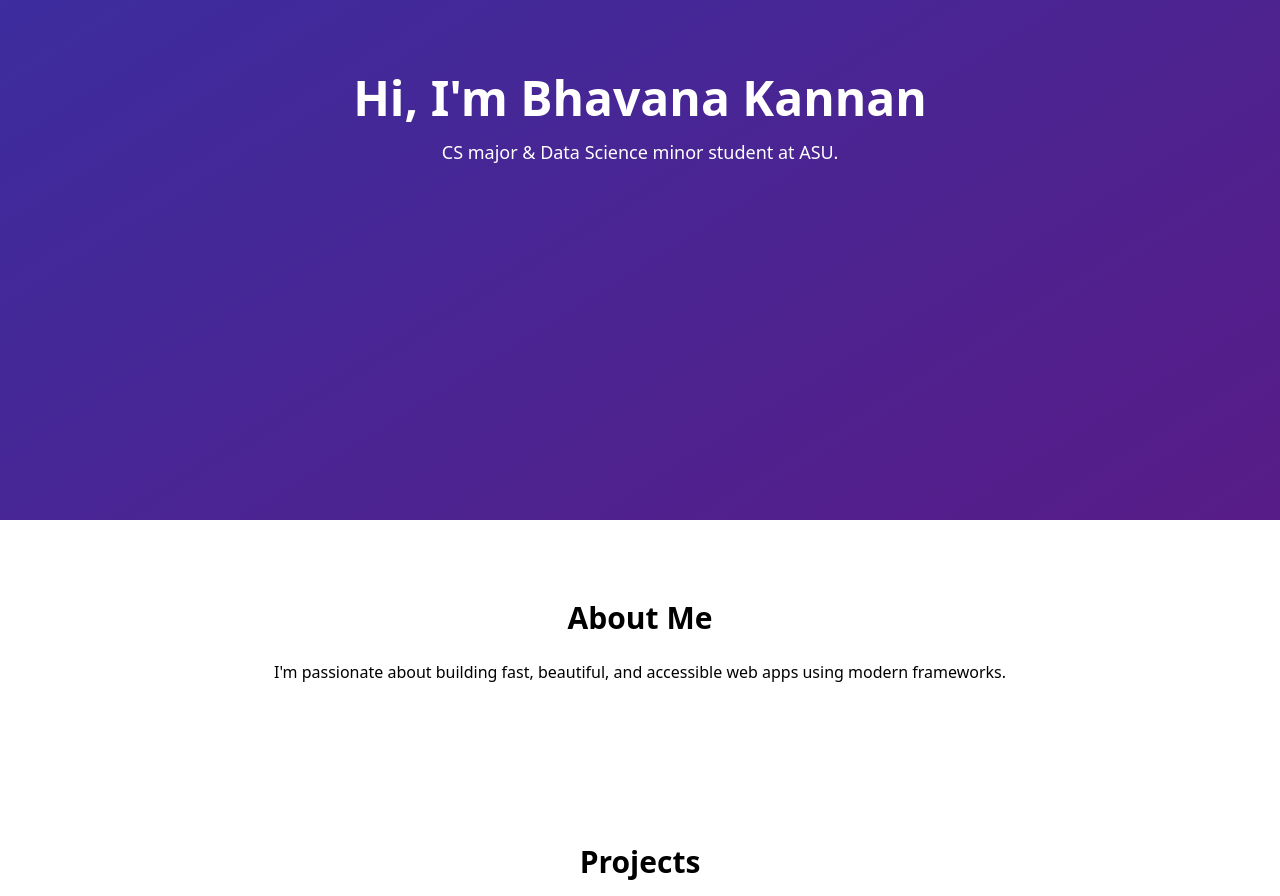
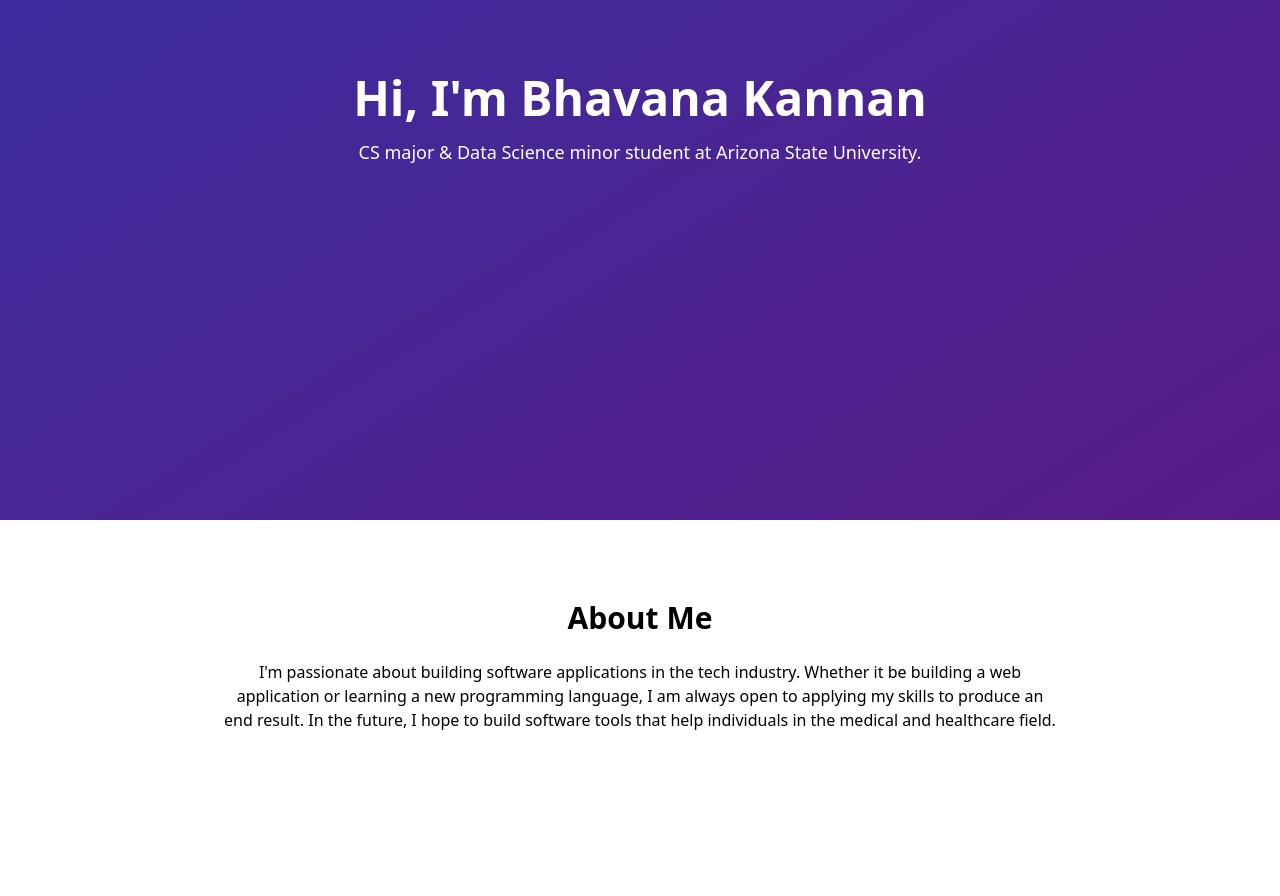
Before and after one commit to BK5102/portfolio_website, a React (Vite) app in the folder my-portfolio-clean/: page / in a window 1280 px wide. Shown: the part 280-1176 px from the top of the page. Built offline with nearby package versions, Linux system fonts and the light colour scheme.

Commit message:
contact and projects sections left to finish

```diff
--- a/my-portfolio-clean/src/components/About.jsx
+++ b/my-portfolio-clean/src/components/About.jsx
@@ -12,7 +12,7 @@ export default function About() {
     >
       <h2 className="text-3xl font-bold mb-6 text-black">About Me</h2>
       <p className="text-black">
-        I'm passionate about building fast, beautiful, and accessible web apps using modern frameworks.
+        I'm passionate about building software applications in the tech industry. Whether it be building a web application or learning a new programming language, I am always open to applying my skills to produce an end result. In the future, I hope to build software tools that help individuals in the medical and healthcare field.
       </p>
     </motion.section>
   );
--- a/my-portfolio-clean/src/components/Hero.jsx
+++ b/my-portfolio-clean/src/components/Hero.jsx
@@ -11,7 +11,7 @@ export default function Hero() {
     >
 
       <h1 className="text-5xl font-bold mb-4">Hi, I'm Bhavana Kannan</h1>
-      <p className="text-lg max-w-xl">CS major & Data Science minor student at ASU.</p>
+      <p className="text-lg max-w-xl">CS major & Data Science minor student at Arizona State University.</p>
     </motion.section>
   );
 }
```
